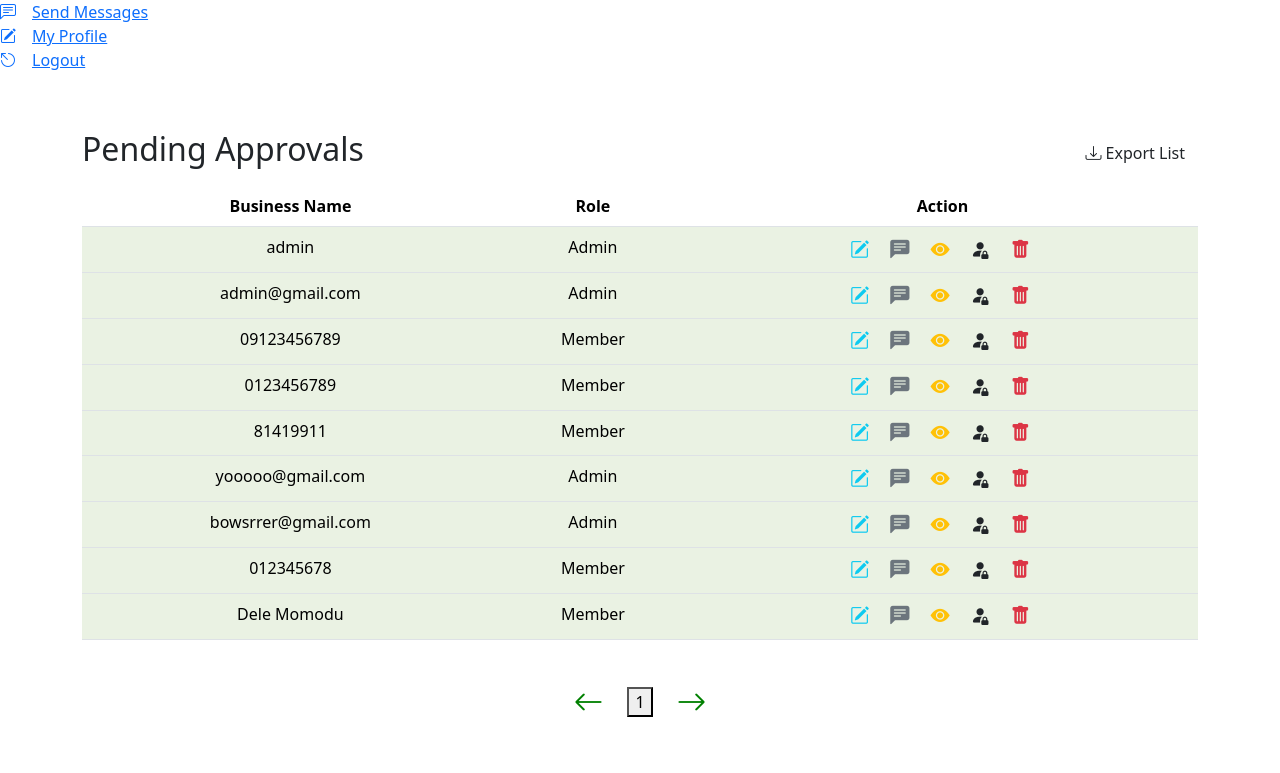
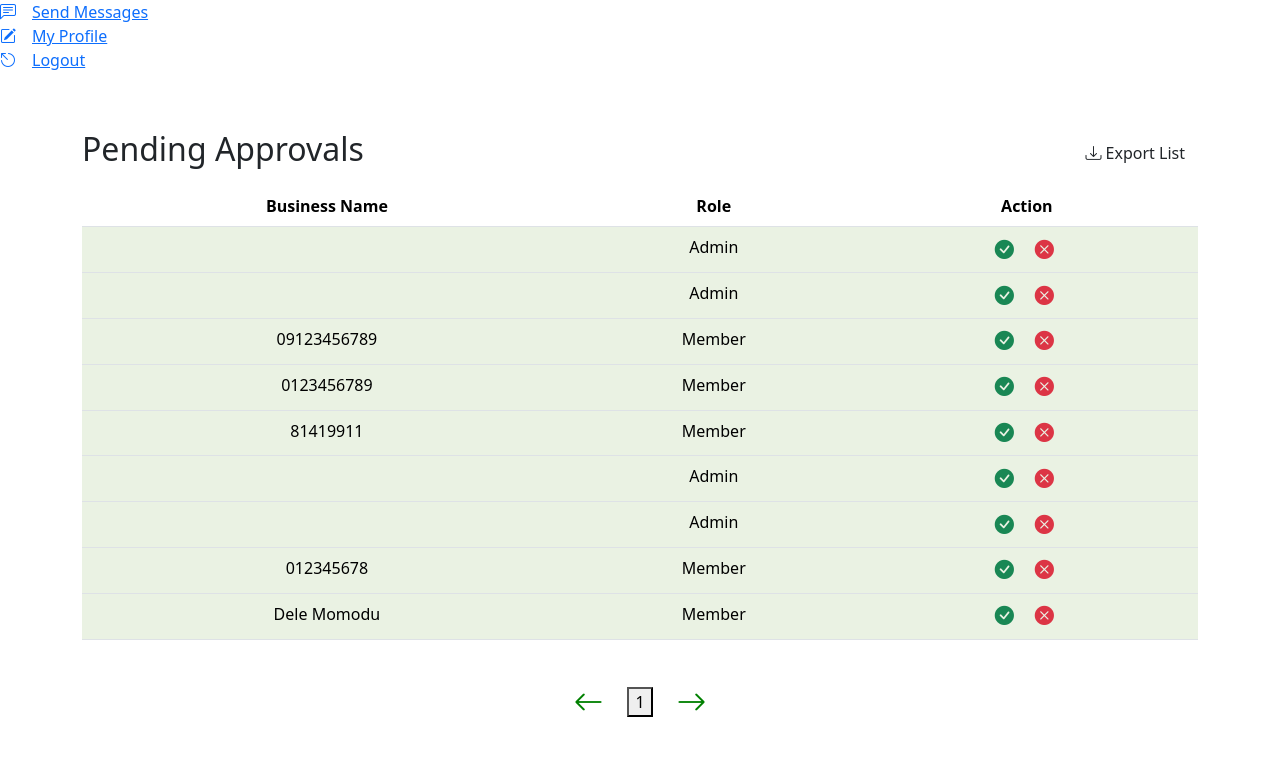
Before and after one commit to Dele2009/Nasme-test, a Django app: template templates/adminapp/pending-approvals.html in a window 1280 px wide. Shown: the part 144-917 px from the top of the page. Run offline with Django 4.2, Linux system fonts and the light colour scheme; the template is opened without the code that fills it: values that come from a table or form of the project are taken from there, others are empty; data comes from the database, SQL or seed files in the repository; both versions use the stored data as it was after the commit.

Commit message:
update for merge

```diff
--- a/templates/adminapp/pending-approvals.html
+++ b/templates/adminapp/pending-approvals.html
@@ -2,7 +2,6 @@
 <link rel="stylesheet" href="{% static 'css/styles.css' %}" />
 
 <style>
-
   .table-actions {
     display: flex;
     justify-content: space-between;
@@ -54,71 +53,33 @@
               {% for user in users %}
               <tr>
                 <td class="text-center">
-                  {% if not user.is_staff %}
-                      {% if user.business %}
-                          {{user.business.name}}
-                      {% else %}
-                          {{user.username}}
-                      {% endif %}
-                  {% else %}
-                      {{user.username}}
-                  {% endif %}</td>
-                <td class="text-center">{% if user.is_staff == False %}Member{% else %}Admin{% endif %}</td>
+                  {% if not user.is_staff %} {% if user.business %}
+                  {{user.business.name}} {% else %} {{user.username}} {% endif%}
+                  {% endif %}
+                </td>
+                <td class="text-center">
+                  {% if user.is_staff == False %}Member{% else %}Admin {%endif%}
+                </td>
                 <td class="action-icons">
-                  <div class="action-icons-container d-flex justify-content-center align-items-center">
-                    <a href="#" class="text-info"
-                      ><i class="bi bi-pencil-square"></i
+                  <div
+                    class="action-icons-container d-flex justify-content-center align-items-center"
+                  >
+                    <a
+                      href="#"
+                      class="text-success"
+                      title="Approve user profile"
+                      ><i class="bi bi-check-circle-fill"></i
                     ></a>
-                    <a href="#" class="text-secondary"
-                      ><i class="bi bi-chat-left-text-fill"></i
-                    ></a>
-                    <a href="#" class="text-warning"
-                      ><i class="bi bi-eye-fill"></i
-                    ></a>
-                    <a href="#" class="text-dark"
-                      ><i class="bi bi-person-fill-lock"></i
-                    ></a>
-                    <a href="#" class="text-danger"
-                      ><i class="bi bi-trash-fill"></i
+                    <a
+                      href="#"
+                      class="text-danger"
+                      title="Disapprove user profile"
+                      ><i class="bi bi-x-circle-fill"></i
                     ></a>
                   </div>
                 </td>
               </tr>
               {% endfor %}
-              <!-- <tr>
-                                             <td>None</td>
-                                             <td>09023983884</td>
-                                             <td>None</td>
-                                             <td>None</td>
-                                             <td>2023 Dues<br><a href="#" class="text-success">See More</a></td>
-                                             <td>Membership Fees<br><a href="#" class="text-success">See More</a></td>
-                                             <td class="action-icons">
-                                                  <div class="action-icons-container">
-                                                       <a href="#" class="text-info"><i class="bi bi-pencil-square"></i></a>
-                                                       <a href="#" class="text-secondary"><i class="bi bi-chat-dots"></i></a>
-                                                       <a href="#" class="text-warning"><i class="bi bi-eye"></i></a>
-                                                       <a href="#" class="text-dark"><i class="bi bi-lock-fill"></i></a>
-                                                       <a href="#" class="text-danger"><i class="bi bi-trash-fill"></i></a>
-                                                  </div>
-                                             </td>
-                                        </tr>
-                                        <tr>
-                                             <td>TOBI WEBTONIC</td>
-                                             <td>12345678912</td>
-                                             <td>tobbswiththestuffl@tobbs.com</td>
-                                             <td>ICT, Creative Industry, Printing Press</td>
-                                             <td>2023 Dues<br><a href="#" class="text-success">See More</a></td>
-                                             <td>Membership Fees<br><a href="#" class="text-success">See More</a></td>
-                                             <td class="action-icons">
-                                                  <div class="action-icons-container">
-                                                       <a href="#" class="text-info"><i class="bi bi-pencil-square"></i></a>
-                                                       <a href="#" class="text-secondary"><i class="bi bi-chat-dots"></i></a>
-                                                       <a href="#" class="text-warning"><i class="bi bi-eye"></i></a>
-                                                       <a href="#" class="text-dark"><i class="bi bi-lock-fill"></i></a>
-                                                       <a href="#" class="text-danger"><i class="bi bi-trash-fill"></i></a>
-                                                  </div>
-                                             </td>
-                                        </tr> -->
             </tbody>
           </table>
         </div>
```
Also changed, not shown: templates/adminapp/disapproved-profiles.html (+17 -24 lines), db.sqlite3.
